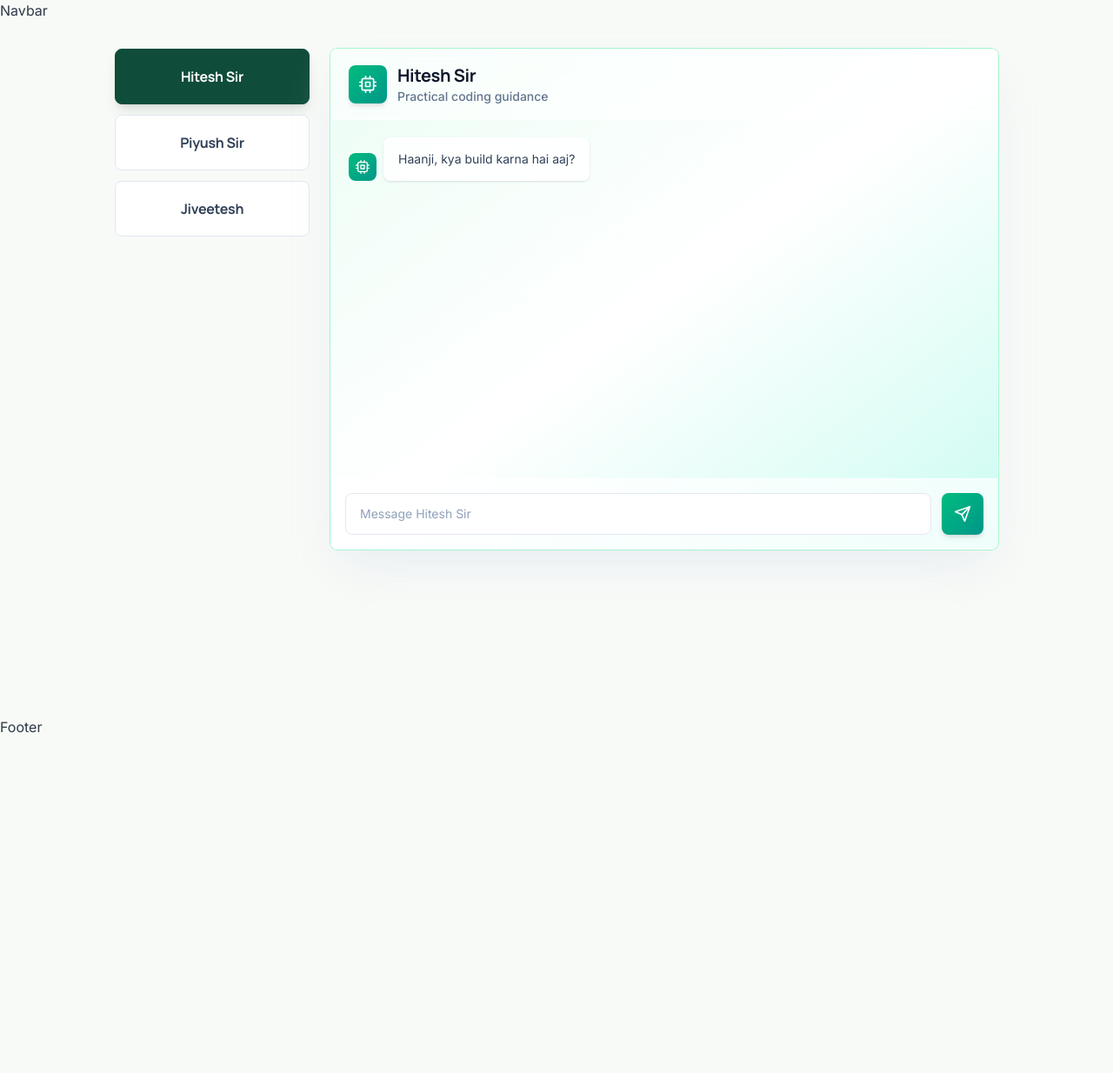
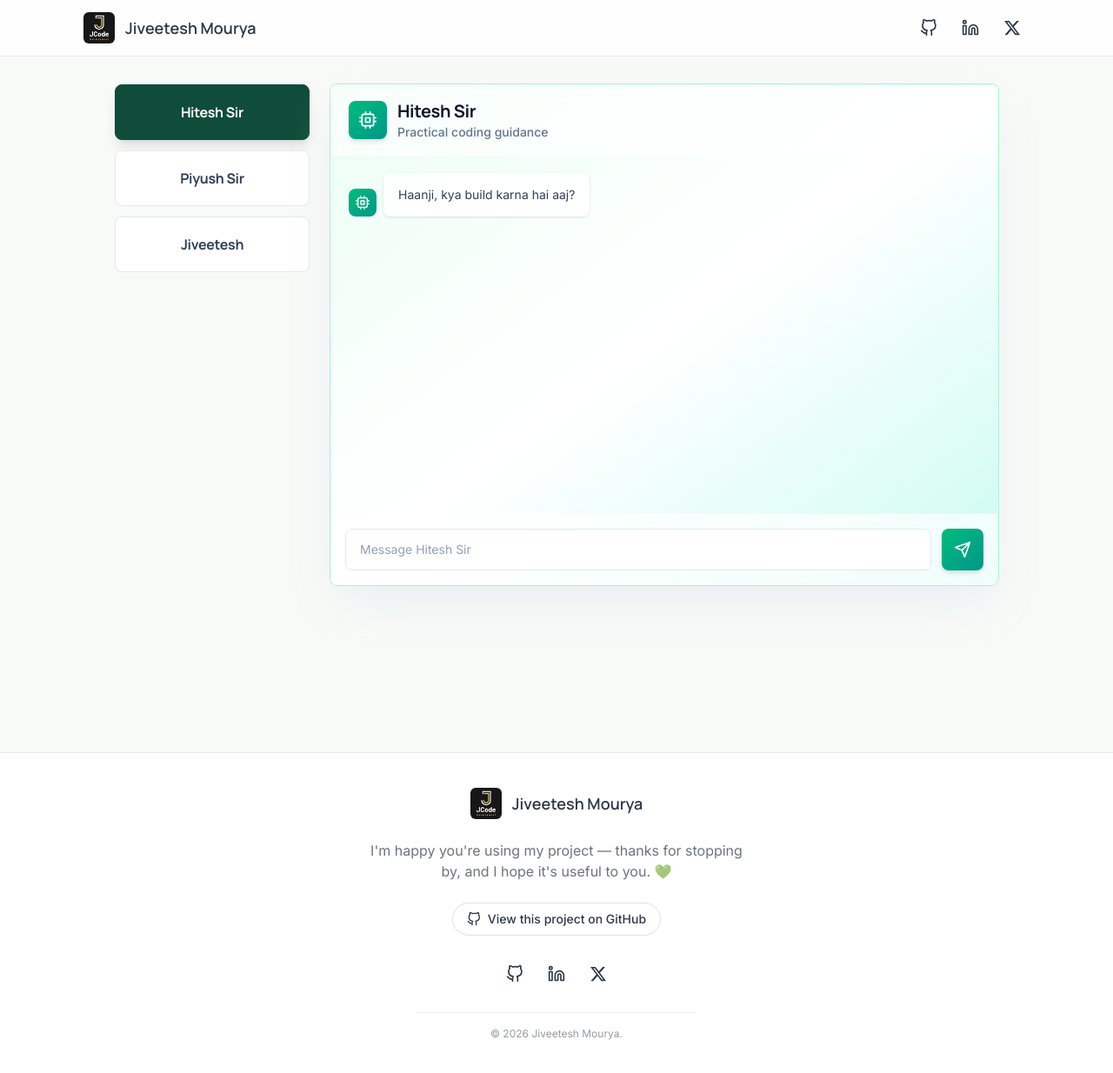
Before and after one commit to JiveeteshMourya/ai-persona, a React (Vite) app in the folder frontend/: page / in a window 1280 px wide. Shown: the top 1234 px of the page at 87% size. Before the commit the page ends 848 px from the top, so only its background shows below. Built offline with nearby package versions, Linux system fonts and the light colour scheme.

Commit message:
add: navbar and footer

```diff
--- a/frontend/src/components/Footer.tsx
+++ b/frontend/src/components/Footer.tsx
@@ -1,3 +1,80 @@
+import { FiGithub, FiLinkedin } from "react-icons/fi";
+import { FaXTwitter } from "react-icons/fa6";
+
+const socialLinks = [
+  {
+    href: "https://github.com/JiveeteshMourya",
+    label: "GitHub",
+    icon: FiGithub,
+  },
+  {
+    href: "https://www.linkedin.com/in/jiveetesh-mourya-535994346/",
+    label: "LinkedIn",
+    icon: FiLinkedin,
+  },
+  {
+    href: "https://x.com/jiveemourya",
+    label: "X",
+    icon: FaXTwitter,
+  },
+];
+
 export default function Footer() {
-  return <div>Footer</div>;
+  const year = new Date().getFullYear();
+
+  return (
+    <footer className="border-t border-secondary/10 bg-surface">
+      <div className="mx-auto flex max-w-6xl flex-col items-center gap-6 px-4 py-10 sm:px-6 lg:px-8">
+        {/* Logo + Name */}
+        <div className="flex items-center gap-2 sm:gap-3">
+          <img
+            src="./JCodeLogo.png"
+            alt="JCode logo"
+            className="h-8 w-8 rounded-md object-contain sm:h-9 sm:w-9"
+          />
+          <span className="font-headlines text-base font-semibold text-secondary sm:text-lg">
+            Jiveetesh Mourya
+          </span>
+        </div>
+
+        {/* Warm message */}
+        <p className="max-w-md text-center text-sm text-secondary/70 sm:text-base">
+          I&apos;m happy you&apos;re using my project — thanks for stopping by, and I hope it's
+          useful to you. 💚
+        </p>
+
+        {/* Project repo link */}
+        <a
+          href="https://github.com/JiveeteshMourya/ai-persona"
+          target="_blank"
+          rel="noopener noreferrer"
+          className="flex items-center gap-2 rounded-full border border-secondary/15 px-4 py-2 text-sm font-medium text-secondary transition-colors duration-200 hover:border-primary/30 hover:bg-primary/10 hover:text-primary"
+        >
+          <FiGithub className="h-4 w-4" />
+          View this project on GitHub
+        </a>
+
+        {/* Social links */}
+        <div className="flex items-center gap-1 sm:gap-2">
+          {socialLinks.map(({ href, label, icon: Icon }) => (
+            <a
+              key={label}
+              href={href}
+              target="_blank"
+              rel="noopener noreferrer"
+              aria-label={label}
+              className="flex h-9 w-9 items-center justify-center rounded-full text-secondary transition-colors duration-200 hover:bg-primary/10 hover:text-primary sm:h-10 sm:w-10"
+            >
+              <Icon className="h-4 w-4 sm:h-5 sm:w-5" />
+            </a>
+          ))}
+        </div>
+
+        {/* Divider + copyright */}
+        <div className="w-full max-w-xs border-t border-secondary/10 pt-4">
+          <p className="text-center text-xs text-secondary/50">© {year} Jiveetesh Mourya.</p>
+        </div>
+      </div>
+    </footer>
+  );
 }
--- a/frontend/src/components/Navbar.tsx
+++ b/frontend/src/components/Navbar.tsx
@@ -1,3 +1,56 @@
+import { FiGithub, FiLinkedin } from "react-icons/fi";
+import { FaXTwitter } from "react-icons/fa6";
+
+const socialLinks = [
+  {
+    href: "https://github.com/JiveeteshMourya",
+    label: "GitHub",
+    icon: FiGithub,
+  },
+  {
+    href: "https://www.linkedin.com/in/jiveetesh-mourya-535994346/",
+    label: "LinkedIn",
+    icon: FiLinkedin,
+  },
+  {
+    href: "https://x.com/jiveemourya",
+    label: "X",
+    icon: FaXTwitter,
+  },
+];
+
 export default function Navbar() {
-  return <div>Navbar</div>;
+  return (
+    <header className="sticky top-0 z-50 border-b border-secondary/10 bg-surface/80 backdrop-blur-md">
+      <nav className="mx-auto flex max-w-6xl items-center justify-between gap-4 px-4 py-3 sm:px-6 lg:px-8">
+        {/* Logo + Name */}
+        <a href="/" className="flex min-w-0 items-center gap-2 sm:gap-3">
+          <img
+            src="./JCodeLogo.png"
+            alt="JCode logo"
+            className="h-8 w-8 shrink-0 rounded-md object-contain sm:h-9 sm:w-9"
+          />
+          <span className="truncate font-headlines text-base font-semibold text-secondary sm:text-lg">
+            Jiveetesh Mourya
+          </span>
+        </a>
+
+        {/* Social links */}
+        <div className="flex shrink-0 items-center gap-1 sm:gap-2">
+          {socialLinks.map(({ href, label, icon: Icon }) => (
+            <a
+              key={label}
+              href={href}
+              target="_blank"
+              rel="noopener noreferrer"
+              aria-label={label}
+              className="flex h-9 w-9 items-center justify-center rounded-full text-secondary transition-colors duration-200 hover:bg-primary/10 hover:text-primary sm:h-10 sm:w-10"
+            >
+              <Icon className="h-4 w-4 sm:h-5 sm:w-5" />
+            </a>
+          ))}
+        </div>
+      </nav>
+    </header>
+  );
 }
```
